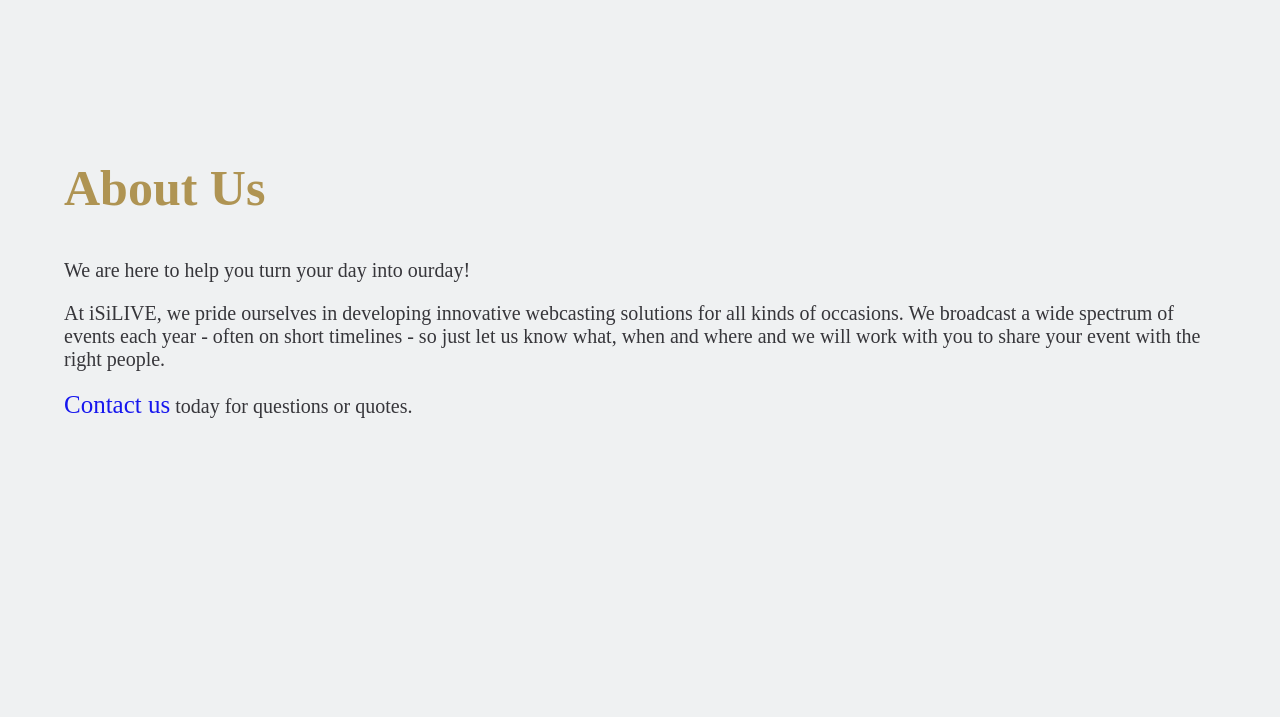
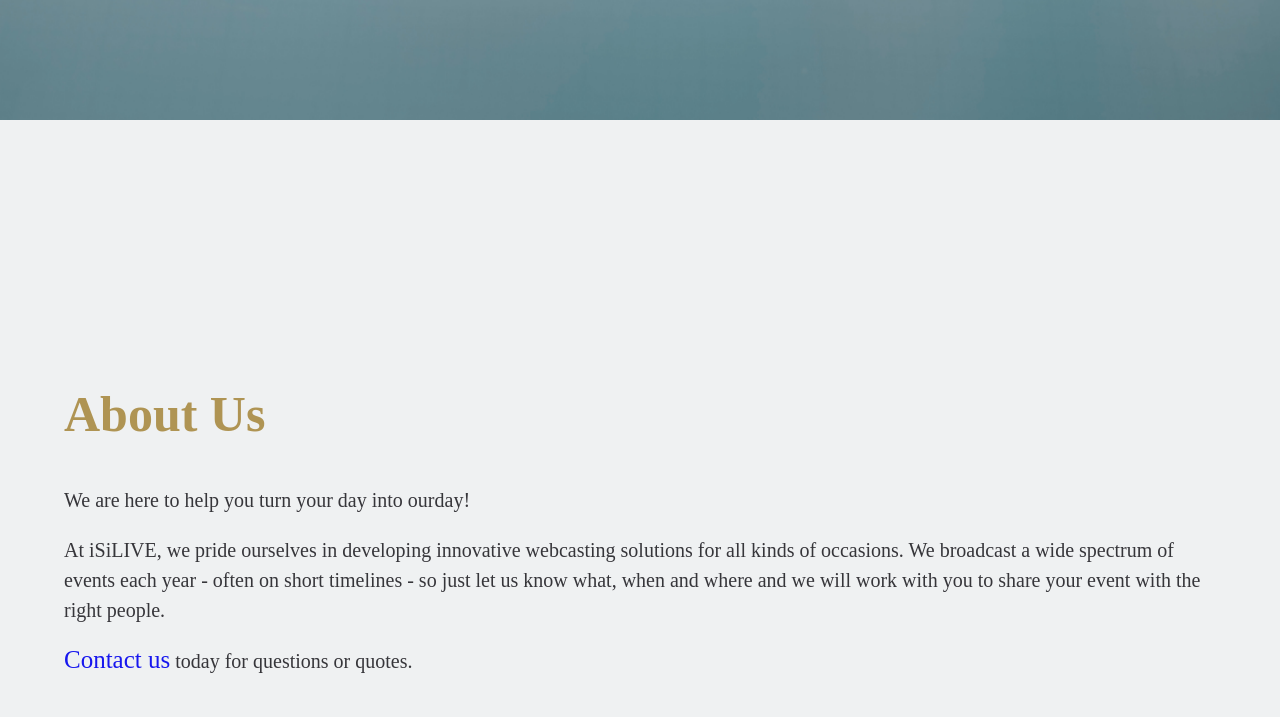
Before and after one commit to camduffin/disco-test, a Gatsby site: page / in a window 1280 px wide. Shown: the part 840-1557 px from the top of the page. Built offline with nearby package versions, Linux system fonts and the light colour scheme; Gatsby itself is replaced by a stand-in of ours; a web font is replaced by a local one.

Commit message:
name change

```diff
--- a/styles/index.scss
+++ b/styles/index.scss
@@ -32,6 +32,7 @@
 p {
     font-size: 2rem;
     opacity: .9;
+    line-height: 3rem;
 }
 
 h2 {
@@ -133,7 +134,7 @@
 
 .main-image-header {
     background-image: url(../src/images/pexels-fox-998521.jpg);
-    height: 80vh;
+    height: 100vh;
     width: 100%;
     background-size: cover;
     background-repeat: no-repeat;
@@ -143,7 +144,11 @@
 // About Section
 
 .about-section {
-    margin: 200px 0;
+    height: 100vh;
+    display: flex;
+    flex-direction: column;
+    align-items: center;
+    justify-content: center;
 
     .message-link {
         font-size: 2.5rem;
@@ -271,7 +276,7 @@
     color: $darkgrey;
 
     .blog-header {
-        margin-bottom: 100px;
+        margin-bottom: 50px;
     }
 
     .blog-container1 {
```
